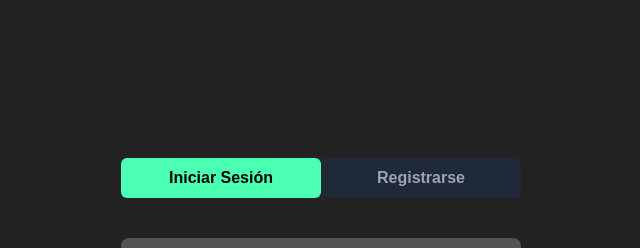
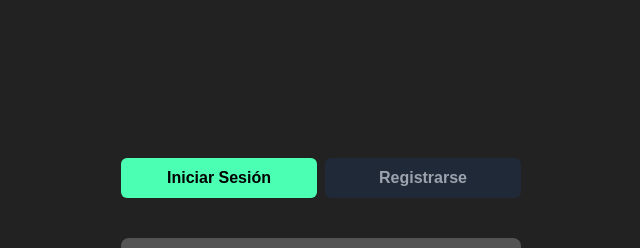
Before and after one commit to DiLucaLucas/pfrontend-final-project, a Vue app: page /login in a window 1280 px wide. Shown: the top 248 px of the page, without its empty margins (319-959 px from the left). Built offline with nearby package versions, Linux system fonts and the light colour scheme.

Commit message:
`Fix: LoginView` | Se ajusto la vista de Login

```diff
--- a/src/views/LoginView.vue
+++ b/src/views/LoginView.vue
@@ -3,7 +3,7 @@ import { ref, computed } from "vue";
 import LoginComponent from "@/components/LoginComponent.vue";
 import RegisterComponent from "@/components/RegisterComponent.vue";
 
-// Estado para alternar entre componentes
+  // Estado para alternar entre componentes
 const isLogin = ref(true);
 
 const switchToLogin = () => (isLogin.value = true);
@@ -19,10 +19,10 @@ const currentComponent = computed(() =>
   <div
     class="min-h-screen bg-almost-black flex flex-col items-center justify-center text-white"
   >
-    <div class="w-full max-w-md p-6 bg-almost-dark rounded-md shadow-md">
-      <div class="flex justify-between mb-6">
+    <div class="w-full max-w-md p-6 bg-almost-dark rounded-md">
+      <div class="flex justify-between">
         <button
-          class="px-4 py-2 w-full text-center font-bold rounded-md transition-colors"
+          class="mr-2 px-4 py-2 w-full text-center font-bold rounded-md transition-colors"
           :class="
             isLogin
               ? 'bg-primary-green text-black'
```
